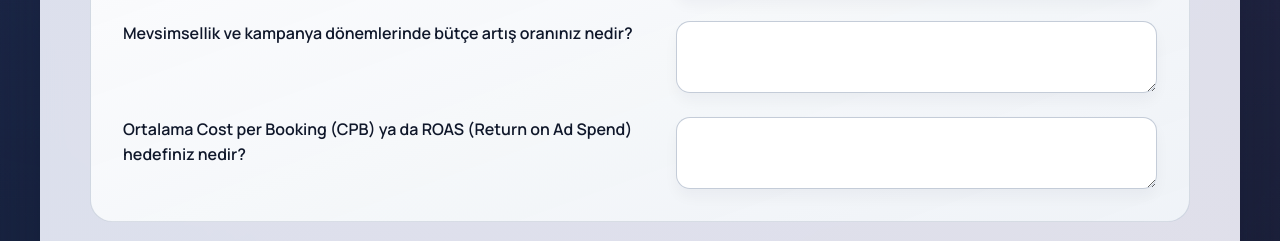
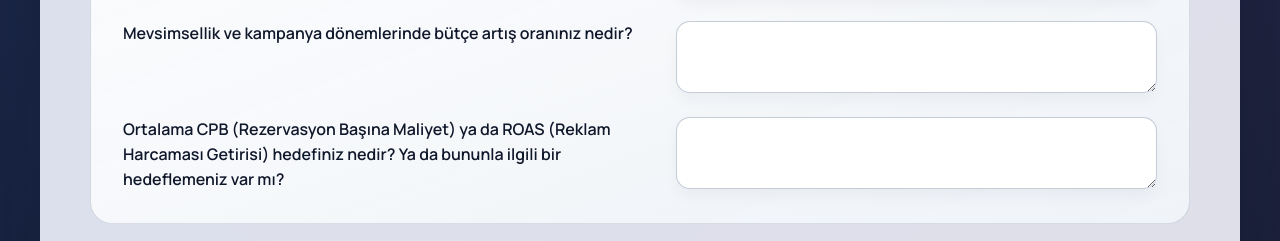
Before and after one commit to sezaidemirer/Elexus-Form, a website: page public/index.html in a window 1280 px wide. Shown: the part 1396-1637 px from the top of the page. Drawn offline with Linux system fonts and the light colour scheme.

Commit message:
copy: expand cpb roas question

```diff
--- a/public/index.html
+++ b/public/index.html
@@ -400,7 +400,7 @@
             <textarea id="b3" name="seasonalBudgetIncrease"></textarea>
           </div>
           <div class="question-row">
-            <label for="b4">Ortalama Cost per Booking (CPB) ya da ROAS (Return on Ad Spend) hedefiniz nedir?</label>
+            <label for="b4">Ortalama CPB (Rezervasyon Başına Maliyet) ya da ROAS (Reklam Harcaması Getirisi) hedefiniz nedir? Ya da bununla ilgili bir hedeflemeniz var mı?</label>
             <textarea id="b4" name="cpbOrRoasTarget"></textarea>
           </div>
         </fieldset>
```
